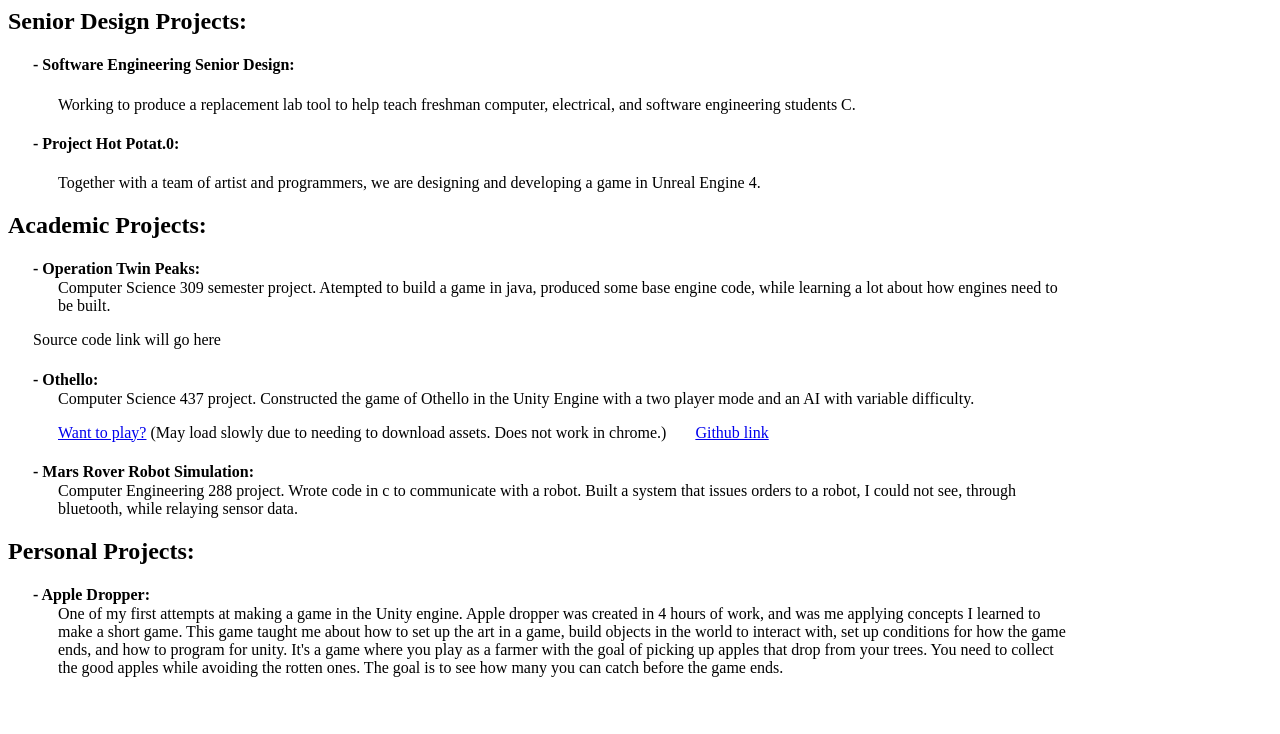
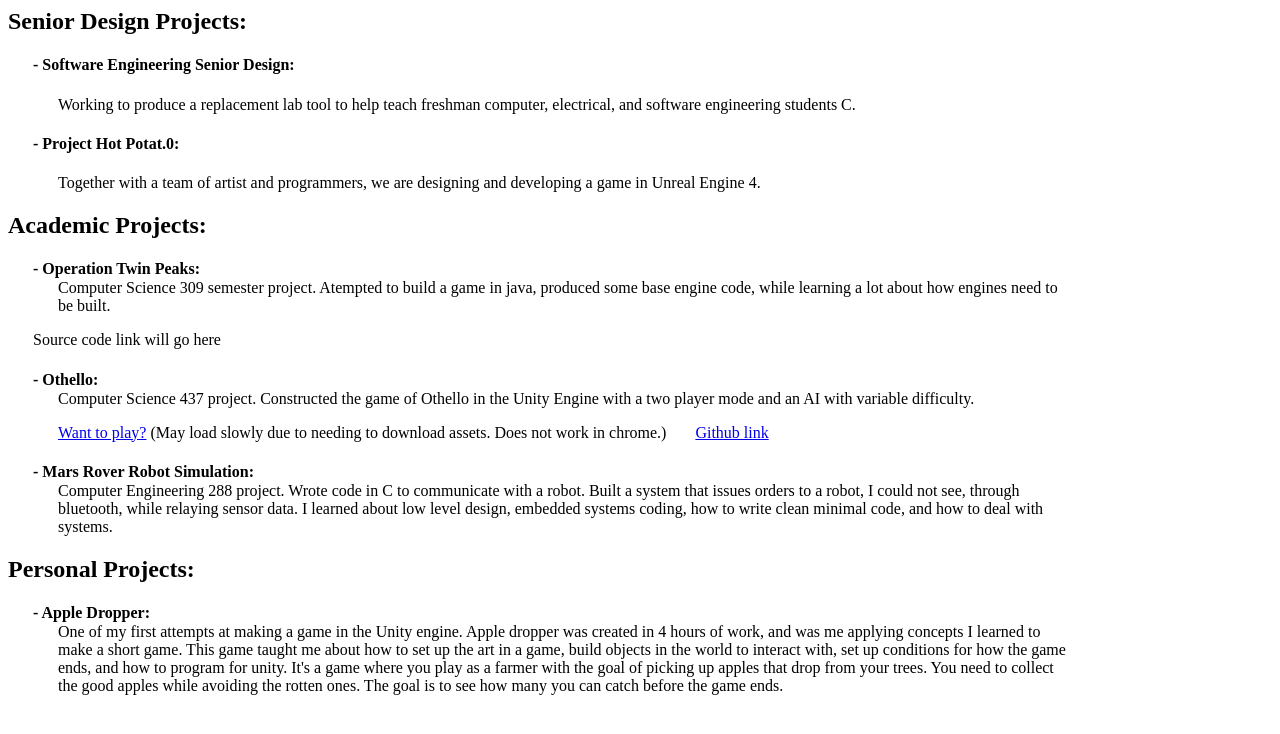
Before and after one commit to Jdkruege/Portfolio, a plain HTML site: page Projects.html in a window 1280 px wide. Drawn offline with Linux system fonts and the light colour scheme.

```diff
--- a/Projects.html
+++ b/Projects.html
@@ -37,7 +37,8 @@
     <div class="tab">
         <h4 class="head">- Mars Rover Robot Simulation:</h4>
         <p class="tab">
-            Computer Engineering 288 project. Wrote code in c to communicate with a robot. Built a system that issues orders to a robot, I could not see, through bluetooth, while relaying sensor data.
+            Computer Engineering 288 project. Wrote code in C to communicate with a robot. Built a system that issues orders to a robot, I could not see, through bluetooth, while relaying sensor data.
+            I learned about low level design, embedded systems coding, how to write clean minimal code, and how to deal with systems.
         </p>
     </div>
     </div>
```
Also changed, not shown: 1 other file.
